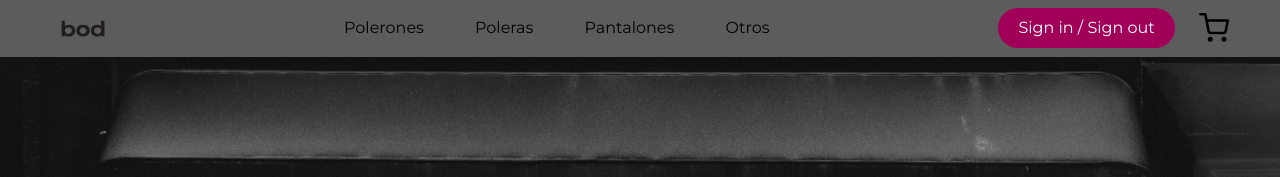
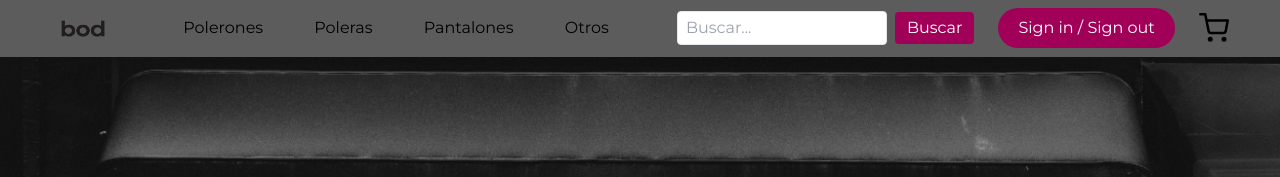
Before and after one commit to luccasniccolas/bod-frontend, a Next.js app: page / in a window 1280 px wide. Shown: the top 177 px of the page. Built offline with nearby package versions, Linux system fonts and the light colour scheme; no server answers.

Commit message:
ahora tiene busqueda por categoria

```diff
--- a/app/ClientRootLayout.tsx
+++ b/app/ClientRootLayout.tsx
@@ -4,23 +4,37 @@ import { Montserrat } from "next/font/google";
 import Navbar from "./ui/Navbar";
 import Footer from "./ui/Footer";
 import { CartProvider } from "./context/CartContext";
-import { useState } from "react";
+import { useState, createContext, useContext } from "react";
 
 const montserrat = Montserrat({ subsets: ["latin"] });
 
-export default function ClientRootLayout({ children }: { children: React.ReactNode }) {
+// Crear un contexto para la búsqueda y categoría
+const SearchContext = createContext(null);
+
+export function useSearch() {
+  return useContext(SearchContext);
+}
+
+export default function ClientRootLayout({ children }) {
   const [searchTerm, setSearchTerm] = useState("");
+  const [selectedCategory, setSelectedCategory] = useState("");
 
   const handleSearch = (term) => {
     setSearchTerm(term);
   };
 
+  const handleCategorySelect = (category) => {
+    setSelectedCategory(category);
+  };
+
   return (
     <div className={montserrat.className}>
       <CartProvider>
-        <Navbar onSearch={handleSearch} />
-        <main>{children}</main>
-        <Footer />
+        <SearchContext.Provider value={{ searchTerm, selectedCategory, handleSearch, handleCategorySelect }}>
+          <Navbar onSearch={handleSearch} onCategorySelect={handleCategorySelect} />
+          <main>{children}</main>
+          <Footer />
+        </SearchContext.Provider>
       </CartProvider>
     </div>
   );
--- a/app/page.tsx
+++ b/app/page.tsx
@@ -1,12 +1,15 @@
 "use client";
 import React, { useEffect, useRef, useState } from "react";
-import { useRouter } from "next/navigation";
+import { useRouter } from 'next/navigation';
+import { useSearch } from './ClientRootLayout';
 
-export default function Home({ searchTerm }) {
+export default function Home() {
+  const { searchTerm, selectedCategory } = useSearch();
   const vantaRef = useRef<HTMLDivElement>(null);
   const [data, setData] = useState([]);
   const [filteredData, setFilteredData] = useState([]);
   const router = useRouter();
+
 
   useEffect(() => {
     const threeScript = document.createElement("script");
@@ -39,26 +42,40 @@ export default function Home({ searchTerm }) {
   }, []);
 
   useEffect(() => {
+
     fetch("http://localhost:3001/api/productos")
       .then((response) => response.json())
-      .then((data) => setData(data));
+      .then((data) => {
+        setData(data);
+        setFilteredData(data);
+      });
   }, []);
 
   useEffect(() => {
+    let filtered = data;
+
     if (searchTerm) {
-      setFilteredData(
-        data.filter((product) =>
-          product.nombre.toLowerCase().includes(searchTerm.toLowerCase())
-        )
+      filtered = filtered.filter((product) =>
+        product.nombre.toLowerCase().includes(searchTerm.toLowerCase())
       );
-    } else {
-      setFilteredData(data);
     }
-  }, [searchTerm, data]);
 
-  const handleProductClick = (productoid) => {
-    router.push(`/productoss/${productoid}`);
-  };
+    if (selectedCategory) {
+      const categoryMap = {
+        'Poleras': 2,
+        'Pantalones': 3,
+        'Polerones': 4,
+        'Otros': 5
+      };
+      const categoryId = categoryMap[selectedCategory];
+
+      if (categoryId) {
+        filtered = filtered.filter((product) => product.categoriaid === categoryId);
+      }
+    }
+
+    setFilteredData(filtered);
+  }, [searchTerm, selectedCategory, data]);
 
   return (
     <>
--- a/app/ui/Navbar.tsx
+++ b/app/ui/Navbar.tsx
@@ -5,7 +5,10 @@ import { FiMenu, FiShoppingCart } from "react-icons/fi";
 import { IoMdClose } from "react-icons/io";
 import "./globals.css";
 
-export default function Navbar({ onSearch }) {
+import { useSearch } from "../ClientRootLayout";
+
+export default function Navbar() {
+  const { handleSearch, handleCategorySelect } = useSearch();
   const [menuOpen, setMenuOpen] = useState(false);
   const [searchTerm, setSearchTerm] = useState("");
 
@@ -19,18 +22,12 @@ export default function Navbar({ onSearch }) {
 
   const handleSearchSubmit = (event) => {
     event.preventDefault();
-    onSearch(searchTerm);
+    handleSearch(searchTerm);
   };
 
-  const [searchQuery, setSearchQuery] = useState('');
-
-  const handleSearch = (e) => {
-    e.preventDefault();
-    // Aquí puedes implementar la lógica de búsqueda
-    console.log('Searching for:', searchQuery);
+  const handleCategoryClick = (category) => {
+    handleCategorySelect(category);
   };
-
-
 
   return (
     <header>
@@ -47,28 +44,40 @@ export default function Navbar({ onSearch }) {
         >
           <ul className="flex md:flex-row flex-col md:items-center md:gap-[4vw] gap-8">
             <li>
-              <Link className="hover:text-white" href="#">
+              <button className="hover:text-white" onClick={() => handleCategoryClick("Polerones")}>
                 Polerones
-              </Link>
+              </button>
             </li>
             <li>
-              <Link className="hover:text-white" href="#">
+              <button className="hover:text-white" onClick={() => handleCategoryClick("Poleras")}>
                 Poleras
-              </Link>
+              </button>
             </li>
             <li>
-              <Link className="hover:text-white" href="#">
+              <button className="hover:text-white" onClick={() => handleCategoryClick("Pantalones")}>
                 Pantalones
-              </Link>
+              </button>
             </li>
             <li>
-              <Link className="hover:text-white" href="#">
+              <button className="hover:text-white" onClick={() => handleCategoryClick("Otros")}>
                 Otros
-              </Link>
+              </button>
             </li>
           </ul>
         </div>
         <div className="flex items-center gap-6">
+          <form onSubmit={handleSearchSubmit}>
+            <input
+              type="text"
+              placeholder="Buscar..."
+              value={searchTerm}
+              onChange={handleSearchChange}
+              className="px-2 py-1 border rounded"
+            />
+            <button type="submit" className="ml-2 bg-[#A10058] text-white px-3 py-1 rounded">
+              Buscar
+            </button>
+          </form>
           <button className="bg-[#A10058] text-white px-5 py-2 rounded-full hover:bg-[#242424]">
             <Link href="/login">Sign in / Sign out</Link>
           </button>
```
Also changed, not shown: app/layout.tsx (line endings or trailing spaces).
